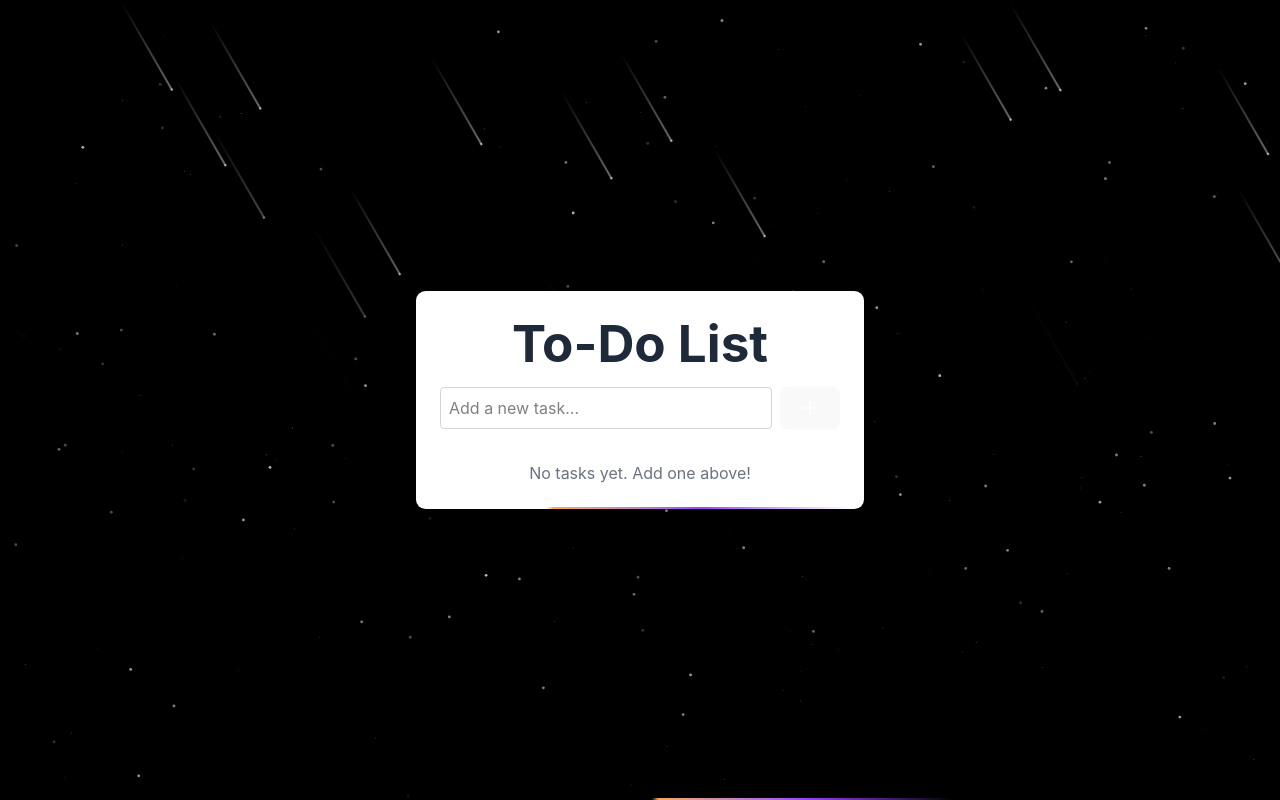
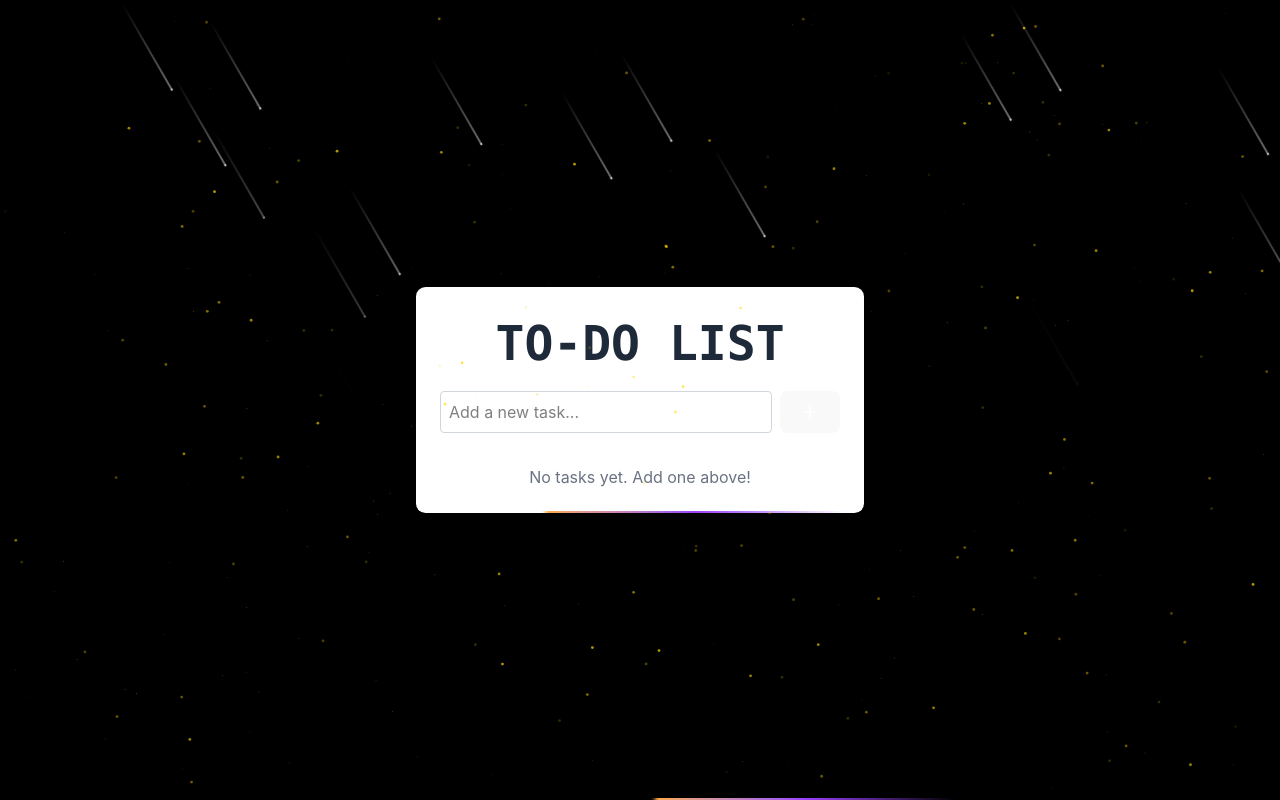
Before and after one commit to sparsh0006/TodoList, a React (Vite) app: page / in a window 1280 px wide. Built offline with nearby package versions, Linux system fonts and the light colour scheme.

Commit message:
jitter text effect

```diff
--- a/src/components/TodoList.tsx
+++ b/src/components/TodoList.tsx
@@ -3,6 +3,7 @@ import { Trash2, Check, Plus, Clock, Pencil, X } from 'lucide-react';
 import { BorderBeam } from "@/components/magicui/border-beam";
 import { Meteors } from './magicui/meteors';
 import { Particles } from './magicui/particles';
+import { HyperText } from './magicui/hyper-text';
 
 interface Task {
   id: number;
@@ -80,7 +81,7 @@ const TodoList: React.FC = () => {
           </div>
 
           <div className="relative p-6">
-            <h1 className="text-2xl font-bold mb-4 text-gray-800">To-Do List</h1>
+            <h1 className="text-2xl font-bold mb-4 text-gray-800"><HyperText>To-Do list</HyperText></h1>
             <form onSubmit={addTask} className="flex gap-2 mb-4">
               <input
                 type="text"
@@ -177,10 +178,10 @@ const TodoList: React.FC = () => {
 
       <Particles
   className="absolute inset-0 z-0"
-  quantity={100}
+  quantity={150}
   staticity={20}
   ease={10}
-  color="#FFFFFF"
+  color="#FFD700"
   refresh
 />
 
--- /dev/null
+++ b/src/components/magicui/hyper-text.tsx
@@ -0,0 +1,138 @@
+"use client";
+
+import { cn } from "@/lib/utils";
+import { AnimatePresence, motion, MotionProps } from "motion/react";
+import { useEffect, useRef, useState } from "react";
+
+type CharacterSet = string[] | readonly string[];
+
+interface HyperTextProps extends MotionProps {
+  /** The text content to be animated */
+  children: string;
+  /** Optional className for styling */
+  className?: string;
+  /** Duration of the animation in milliseconds */
+  duration?: number;
+  /** Delay before animation starts in milliseconds */
+  delay?: number;
+  /** Component to render as - defaults to div */
+  as?: React.ElementType;
+  /** Whether to start animation when element comes into view */
+  startOnView?: boolean;
+  /** Whether to trigger animation on hover */
+  animateOnHover?: boolean;
+  /** Custom character set for scramble effect. Defaults to uppercase alphabet */
+  characterSet?: CharacterSet;
+}
+
+const DEFAULT_CHARACTER_SET = Object.freeze(
+  "ABCDEFGHIJKLMNOPQRSTUVWXYZ".split(""),
+) as readonly string[];
+
+const getRandomInt = (max: number): number => Math.floor(Math.random() * max);
+
+export function HyperText({
+  children,
+  className,
+  duration = 800,
+  delay = 0,
+  as: Component = "div",
+  startOnView = false,
+  animateOnHover = true,
+  characterSet = DEFAULT_CHARACTER_SET,
+  ...props
+}: HyperTextProps) {
+  const MotionComponent = motion.create(Component, {
+    forwardMotionProps: true,
+  });
+
+  const [displayText, setDisplayText] = useState<string[]>(() =>
+    children.split(""),
+  );
+  const [isAnimating, setIsAnimating] = useState(false);
+  const iterationCount = useRef(0);
+  const elementRef = useRef<HTMLElement>(null);
+
+  const handleAnimationTrigger = () => {
+    if (animateOnHover && !isAnimating) {
+      iterationCount.current = 0;
+      setIsAnimating(true);
+    }
+  };
+
+  // Handle animation start based on view or delay
+  useEffect(() => {
+    if (!startOnView) {
+      const startTimeout = setTimeout(() => {
+        setIsAnimating(true);
+      }, delay);
+      return () => clearTimeout(startTimeout);
+    }
+
+    const observer = new IntersectionObserver(
+      ([entry]) => {
+        if (entry.isIntersecting) {
+          setTimeout(() => {
+            setIsAnimating(true);
+          }, delay);
+          observer.disconnect();
+        }
+      },
+      { threshold: 0.1, rootMargin: "-30% 0px -30% 0px" },
+    );
+
+    if (elementRef.current) {
+      observer.observe(elementRef.current);
+    }
+
+    return () => observer.disconnect();
+  }, [delay, startOnView]);
+
+  // Handle scramble animation
+  useEffect(() => {
+    if (!isAnimating) return;
+
+    const intervalDuration = duration / (children.length * 10);
+    const maxIterations = children.length;
+
+    const interval = setInterval(() => {
+      if (iterationCount.current < maxIterations) {
+        setDisplayText((currentText) =>
+          currentText.map((letter, index) =>
+            letter === " "
+              ? letter
+              : index <= iterationCount.current
+                ? children[index]
+                : characterSet[getRandomInt(characterSet.length)],
+          ),
+        );
+        iterationCount.current = iterationCount.current + 0.1;
+      } else {
+        setIsAnimating(false);
+        clearInterval(interval);
+      }
+    }, intervalDuration);
+
+    return () => clearInterval(interval);
+  }, [children, duration, isAnimating, characterSet]);
+
+  return (
+    <MotionComponent
+      ref={elementRef}
+      className={cn("overflow-hidden py-2 text-5xl font-bold", className)}
+      onMouseEnter={handleAnimationTrigger}
+      {...props}
+    >
+      <AnimatePresence>
+        {displayText.map((letter, index) => (
+          <motion.span
+            key={index}
+            className={cn("font-mono", letter === " " ? "w-3" : "")}
+          >
+            {letter.toUpperCase()}
+          </motion.span>
+        ))}
+      </AnimatePresence>
+    </MotionComponent>
+  );
+}
```
